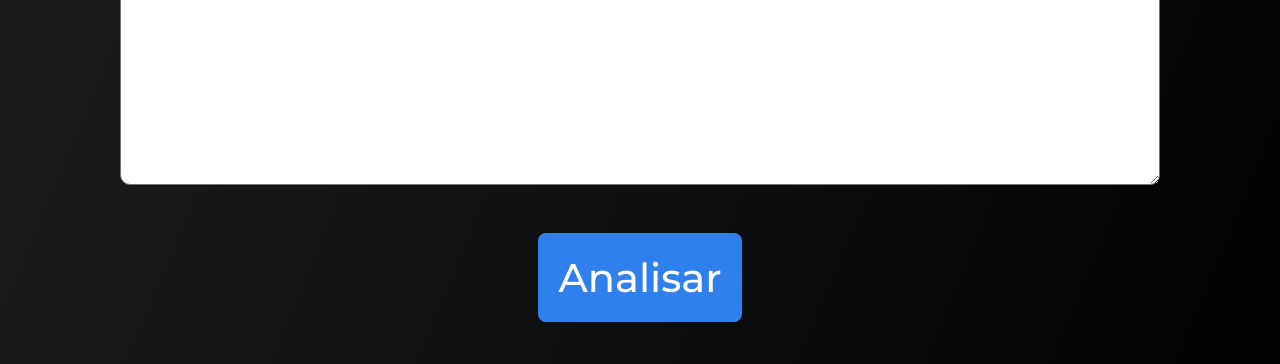
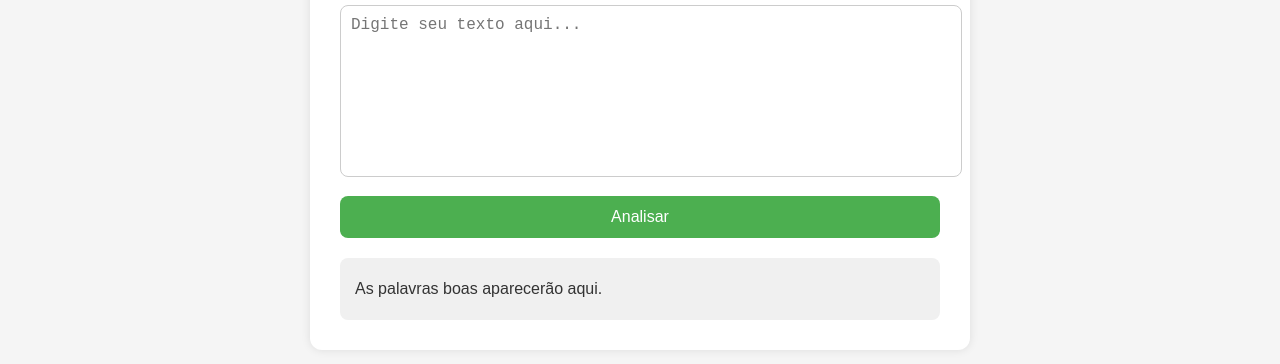
Before and after one commit to Rafinhax0914/Strings, a plain HTML site: page index.html in a window 1280 px wide. Shown: the part 277-641 px from the top of the page. Drawn offline with Linux system fonts and the light colour scheme.

Commit message:
Update style.css

```diff
--- a/style.css
+++ b/style.css
@@ -1,92 +1,77 @@
-@import url('https://fonts.googleapis.com/css2?family=Montserrat:ital,wght@0,100..900;1,100..900&display=swap');
-
-:root {
-    --cor-destaque: #2F80ED;
-    --cor-gradiente-preto: linear-gradient(113deg, #1B1D1F 0%, #0F1113 44.96%, #000000 100%);
-}
-
-* {
-    margin: 0;
-    padding: 0;
-    font-family: Montserrat;
-}
-
 body {
-    display: flex;
-    justify-content: center;
-    align-items: center;
-    padding: 16px 21px 18px 21px;
-    background: var(--cor-gradiente-preto);
-    height: 100vh;
-    flex-direction: column;
+  margin: 0;
+  padding: 0;
+  font-family: Arial, sans-serif;
+  background-color: #f5f5f5;
+  color: #333;
+  display: flex;
+  justify-content: center;
+  align-items: center;
+  min-height: 100vh;
 }
 
 .container {
-    display: flex;
-    width: 65rem;
-    flex-direction: column;
-    align-items: center;
-    gap: 3rem;
-    overflow: hidden;
+  background-color: #ffffff;
+  padding: 30px;
+  border-radius: 12px;
+  box-shadow: 0 0 10px rgba(0, 0, 0, 0.1);
+  width: 90%;
+  max-width: 600px;
 }
 
 h1 {
-    color: var(--cor-destaque);
-    text-align: center;
-    font-size: 2.8rem;
-    font-weight: 600;
-    text-transform: uppercase;
+  text-align: center;
+  color: #333;
+  margin-bottom: 20px;
 }
 
-#entrada-de-texto {
-    display: flex;
-    height: 12rem;
-    padding: 1.4rem 2.5rem 2.5rem 2.5rem;
-    align-items: flex-start;
-    gap: 0.625rem;
-    align-self: stretch;
-    border-radius: 0.625rem;
-    background: #FFF;
-    font-size: 2rem;
+textarea {
+  width: 100%;
+  height: 150px;
+  padding: 10px;
+  font-size: 16px;
+  border-radius: 8px;
+  border: 1px solid #ccc;
+  resize: none;
+  margin-bottom: 15px;
 }
 
-#entrada-de-texto::placeholder {
-    color: #828282;
-    font-size: 2rem;
-    font-weight: 400;
-    line-height: normal;
+button {
+  width: 100%;
+  padding: 12px;
+  font-size: 16px;
+  background-color: #4caf50;
+  color: white;
+  border: none;
+  border-radius: 8px;
+  cursor: pointer;
+  transition: background 0.3s ease;
 }
 
-#botao-palavrachave {
-    display: flex;
-    padding: 1.25rem;
-    justify-content: center;
-    align-items: center;
-    gap: 0.625rem;
-    border-radius: 0.5rem;
-    border: none;
-    background: var(--cor-destaque);
-    color: #fff;
-    font-size: 2.5rem;
-    font-weight: 500;
-    line-height: normal;
-    cursor: pointer;
-    transition: background 0.3s;
-}
-
-#botao-palavrachave:hover {
-    background: #1e5ecb;
+button:hover {
+  background-color: #45a049;
 }
 
 #resultado-palavrachave {
-    display: flex;
-    border-radius: 0.625rem;
-    align-self: stretch;
-    color: var(--cor-destaque);
-    font-size: 2.5rem;
-    justify-content: center;
-    margin-bottom: 2rem;
-    max-width: 100%;
-    max-height: 50vh;
-    overflow: auto;
+  margin-top: 20px;
+  font-size: 16px;
+  background-color: #f0f0f0;
+  padding: 15px;
+  border-radius: 8px;
+  line-height: 2;
 }
+
+.palavra {
+  background-color: #dcedc8;
+  color: #2e7d32;
+  padding: 4px 8px;
+  margin: 3px;
+  border-radius: 5px;
+  display: inline-block;
+  cursor: pointer;
+  transition: 0.2s;
+}
+
+.palavra:hover {
+  background-color: #c5e1a5;
+}
```
